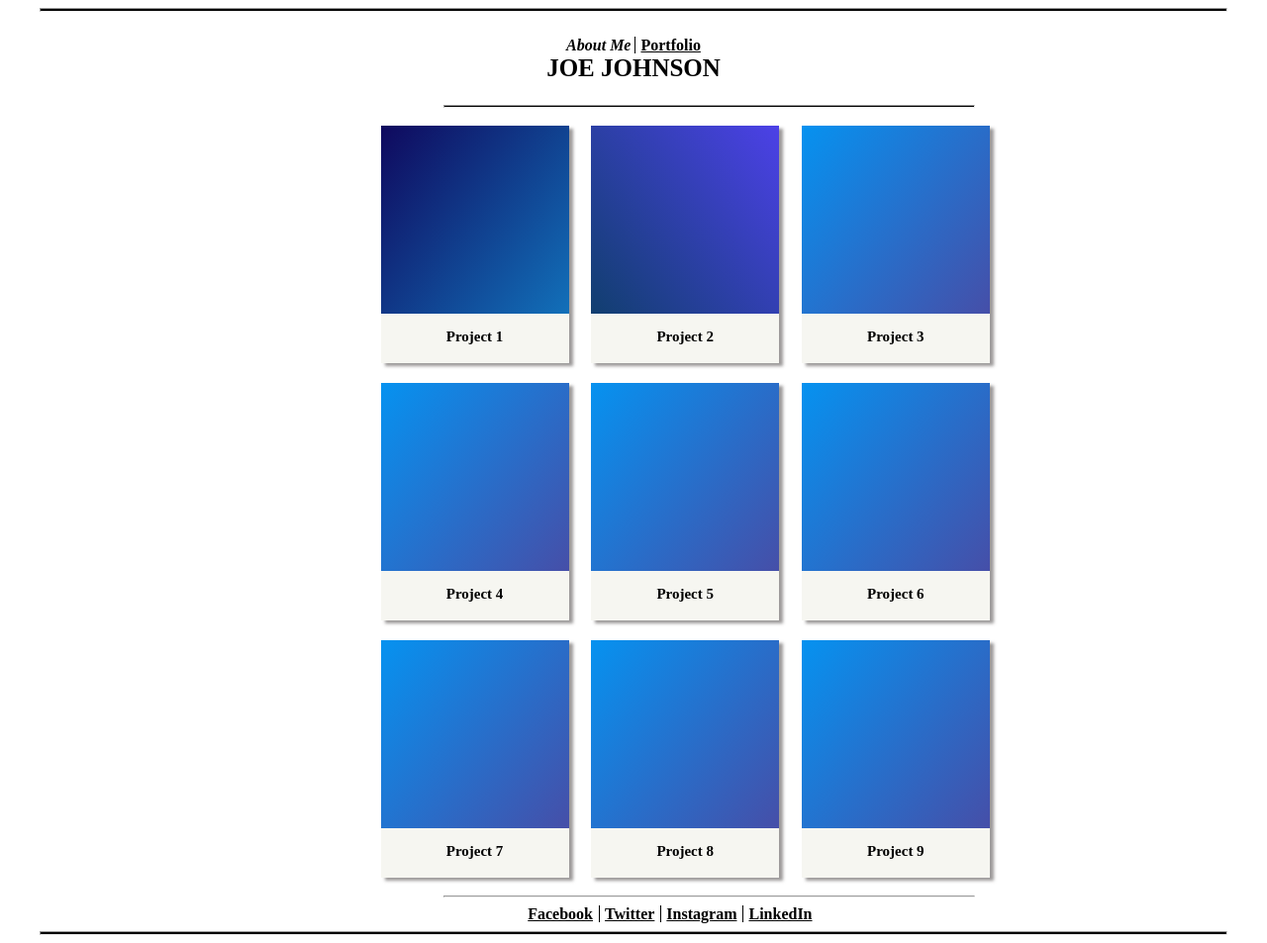
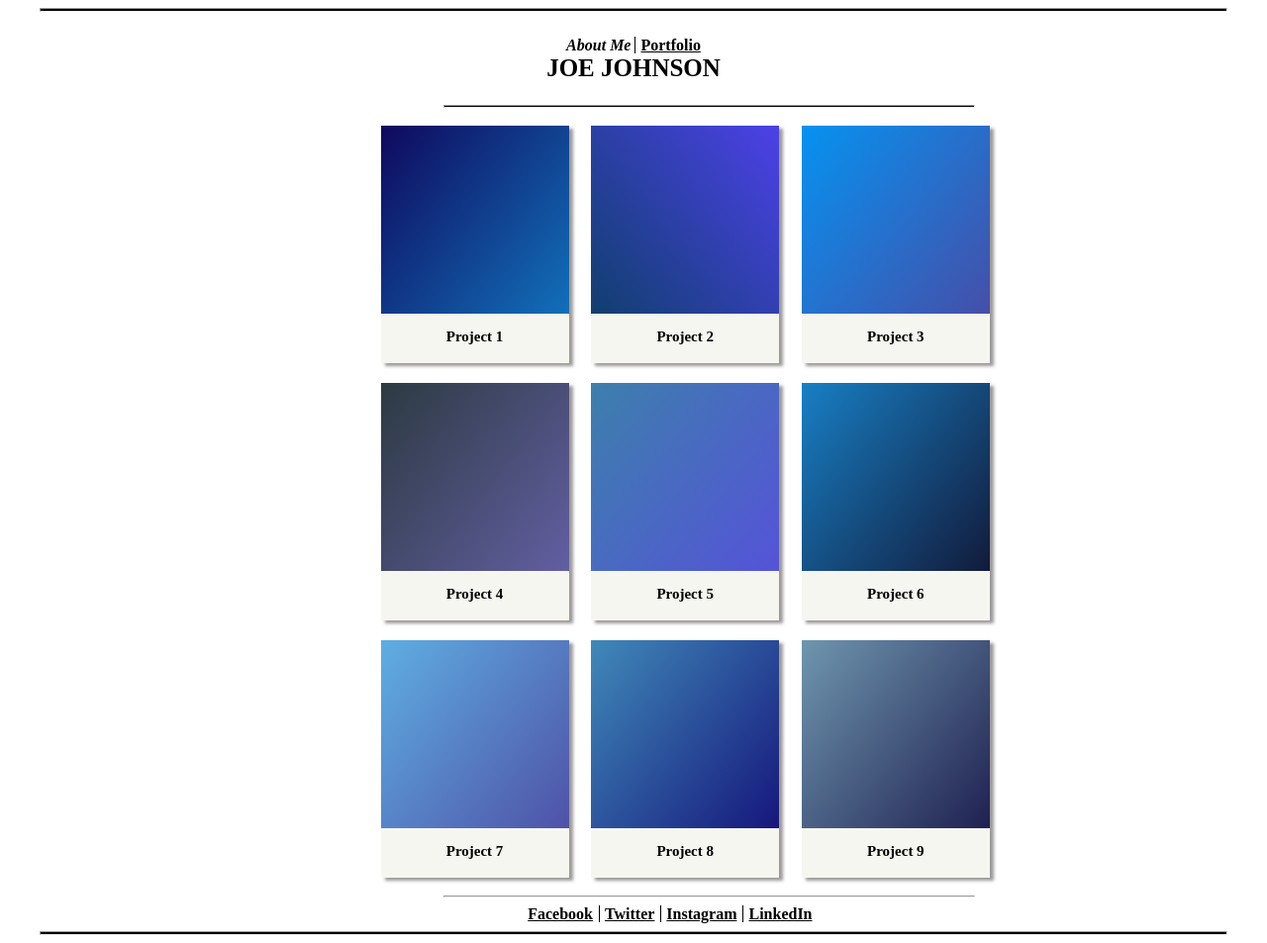
Before and after one commit to NataliWilliam/Project-1-, a plain HTML site: page portfolio.html in a window 1280 px wide. Shown: the whole page at 99% size. Drawn offline with Linux system fonts and the light colour scheme.

Commit message:
animations

```diff
--- a/portfolio.css
+++ b/portfolio.css
@@ -96,8 +96,8 @@
   box-shadow: 4px 3px 3px rgb(59, 54, 54, 0.5);
   background-image: linear-gradient(
     to top left,
-    rgb(77, 71, 160),
-    rgb(6, 146, 240)
+    rgb(104, 99, 173),
+    rgb(45, 58, 66)
   );
   left: 29%;
 }
@@ -112,8 +112,8 @@
   box-shadow: 4px 3px 3px rgb(59, 54, 54, 0.5);
   background-image: linear-gradient(
     to top left,
-    rgb(77, 71, 160),
-    rgb(6, 146, 240)
+    rgb(88, 78, 221),
+    rgb(61, 127, 172)
   );
   left: 30%;
 }
@@ -128,8 +128,8 @@
   box-shadow: 4px 3px 3px rgb(59, 54, 54, 0.5);
   background-image: linear-gradient(
     to top left,
-    rgb(77, 71, 160),
-    rgb(6, 146, 240)
+    rgb(17, 15, 43),
+    rgb(24, 127, 196)
   );
   left: 31%;
 }
@@ -145,7 +145,7 @@
   background-image: linear-gradient(
     to top left,
     rgb(77, 71, 160),
-    rgb(6, 146, 240)
+    rgb(95, 174, 226)
   );
   left: 29%;
   margin-bottom: 10px;
@@ -160,8 +160,8 @@
   box-shadow: 4px 3px 3px rgb(59, 54, 54, 0.5);
   background-image: linear-gradient(
     to top left,
-    rgb(77, 71, 160),
-    rgb(6, 146, 240)
+    rgb(17, 10, 117),
+    rgb(64, 137, 185)
   );
   left: 30%;
   margin-bottom: 10px;
@@ -176,8 +176,8 @@
   box-shadow: 4px 3px 3px rgb(59, 54, 54, 0.5);
   background-image: linear-gradient(
     to top left,
-    rgb(77, 71, 160),
-    rgb(6, 146, 240)
+    rgb(22, 19, 70),
+    rgb(111, 150, 175)
   );
   left: 31%;
   margin-bottom: 10px;
@@ -303,3 +303,12 @@
 .social-media > a:first-child {
   border: none;
 }
+
+.center-me :first-child:hover {
+  font-size: 25px;
+  transition: all 500ms;
+}
+.last-child:hover {
+  font-size: 25px;
+  transition: all 500ms;
+}
--- a/style.css
+++ b/style.css
@@ -44,7 +44,15 @@
   color: black;
   font-style: italic;
 }
-
+.center-me :first-child:hover {
+  font-size: 25px;
+  transition: all 500ms;
+}
+.last-child:hover {
+  font-size: 25px;
+  transition: all 500ms;
+  text-decoration: none;
+}
 .last-child {
   border-left: black 1px solid;
   padding-left: 5px;
@@ -82,8 +90,7 @@
   display: block;
 }
 
-,
-img::before {
+.img::before {
   content: "";
   clear: both;
   display: block;
```
Also changed, not shown: index.html (+7 -2 lines).
